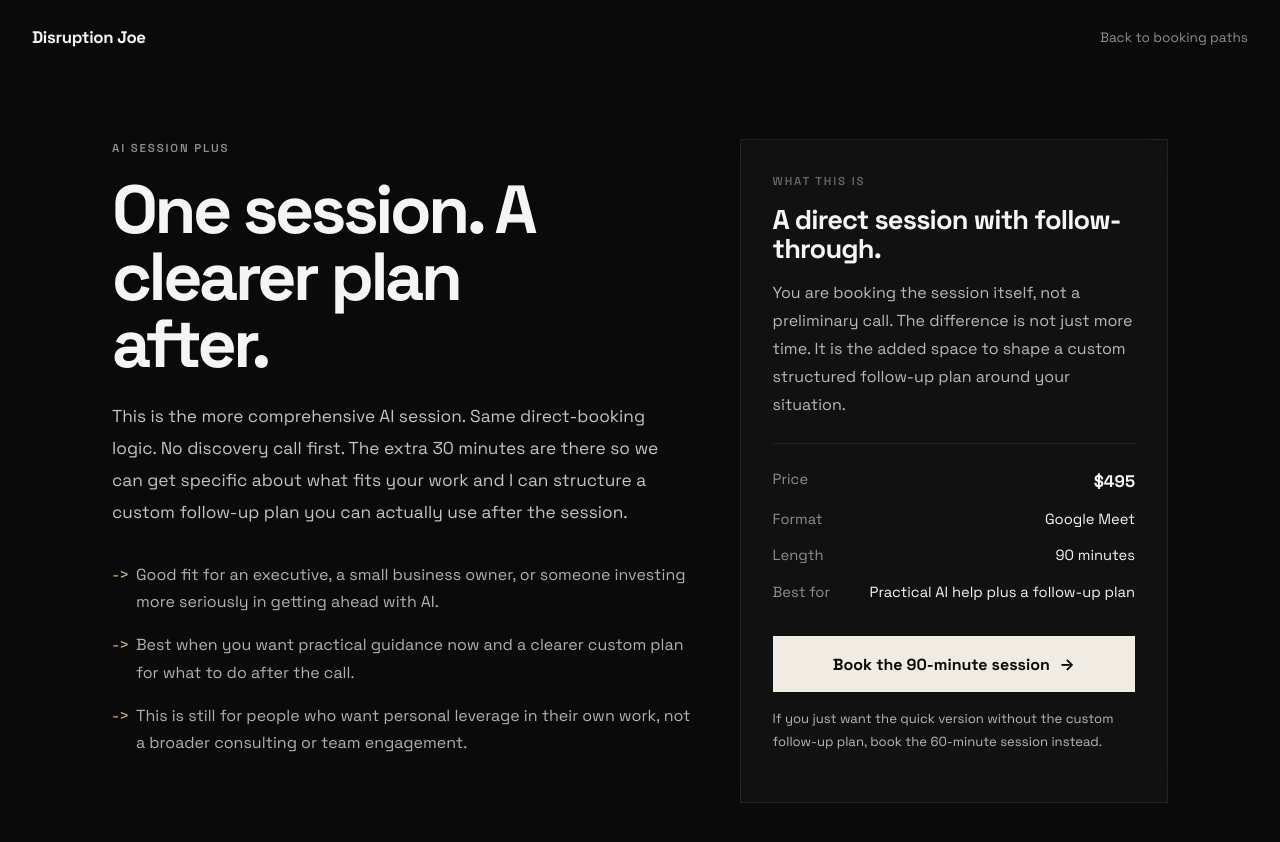
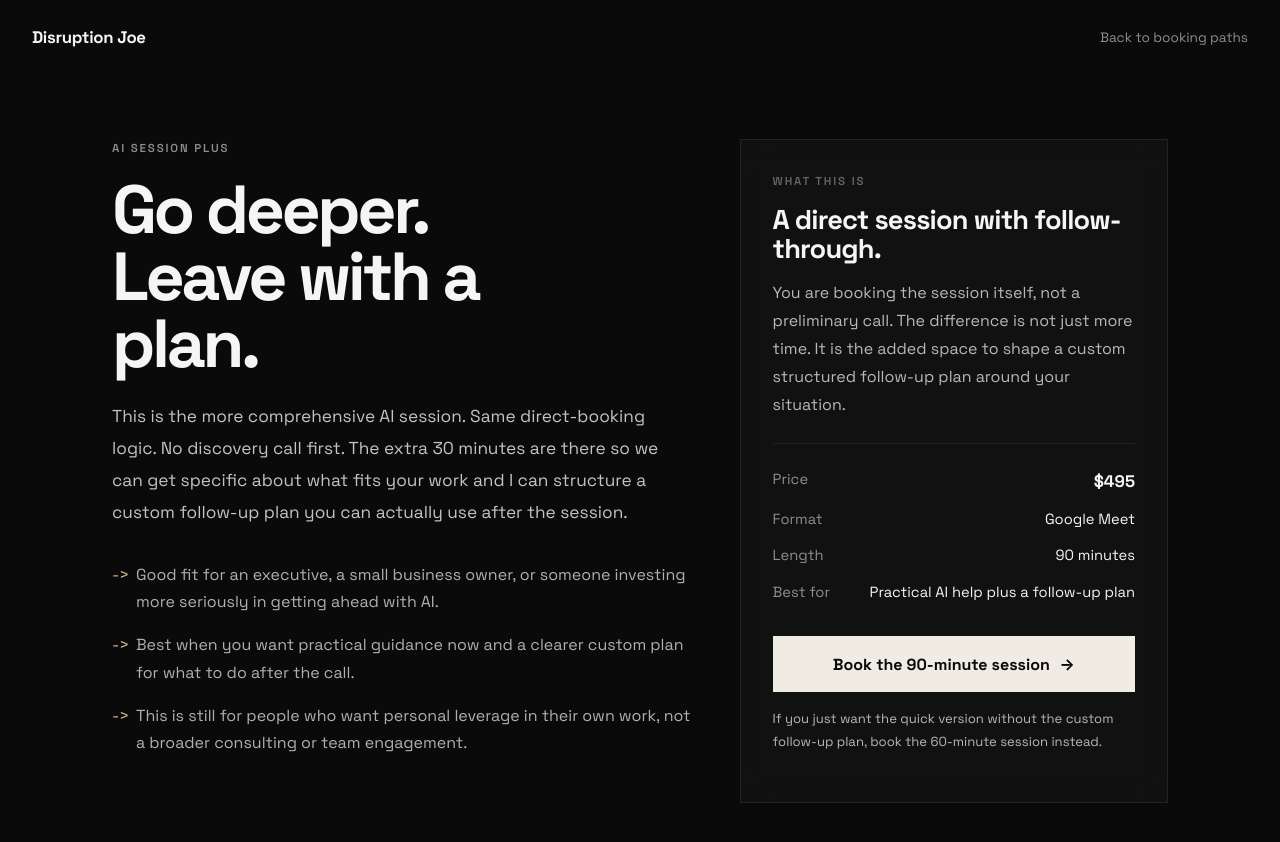
Before and after one commit to disruptionjoe/disruptionjoe.com, a plain HTML site: page ai-session-plus/index.html in a window 1280 px wide. Drawn offline with Linux system fonts and the light colour scheme.

Commit message:
copy tweaks

```diff
--- a/ai-session-plus/index.html
+++ b/ai-session-plus/index.html
@@ -59,7 +59,7 @@
   <main>
     <section>
       <div class="eyebrow">AI Session Plus</div>
-      <h1>One session. A clearer plan after.</h1>
+      <h1>Go deeper. Leave with a plan.</h1>
       <p class="lead">This is the more comprehensive AI session. Same direct-booking logic. No discovery call first. The extra 30 minutes are there so we can get specific about what fits your work and I can structure a custom follow-up plan you can actually use after the session.</p>
       <ul class="points">
         <li>Good fit for an executive, a small business owner, or someone investing more seriously in getting ahead with AI.</li>
```
Also changed, not shown: start.html (+1 -1 lines).
